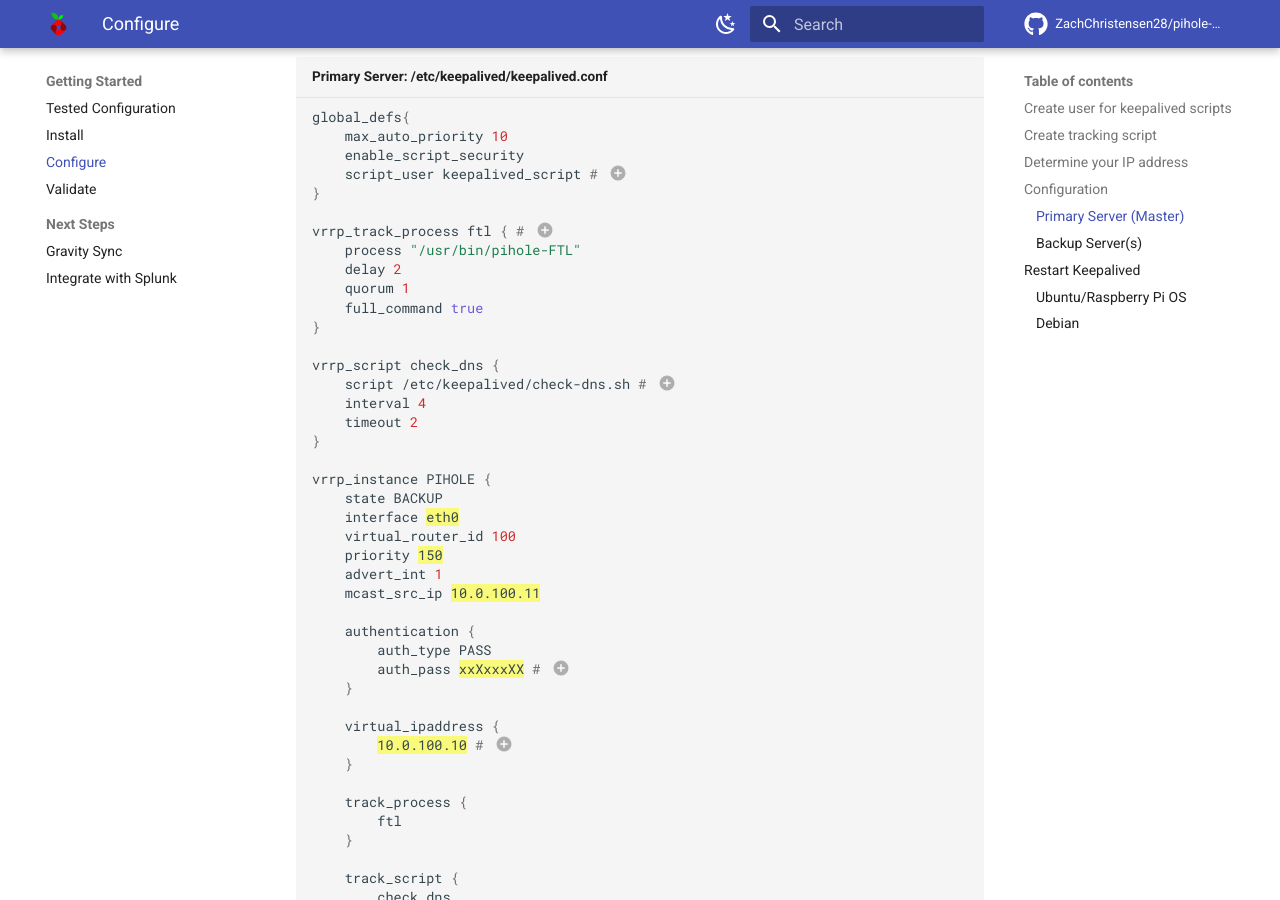
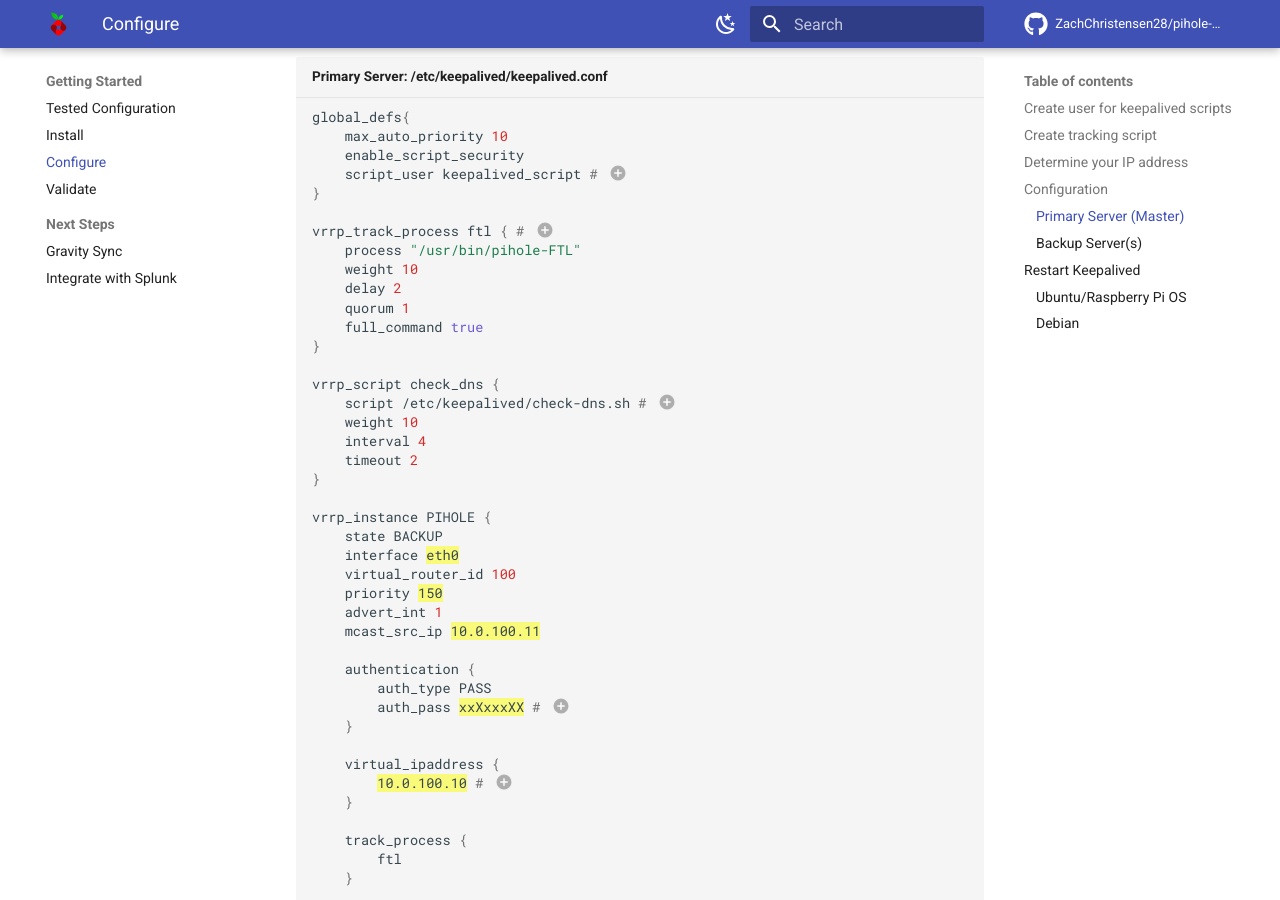
Before and after one commit to ZachChristensen28/pihole-keepalived, an MkDocs documentation site: the page built from docs/getting-started/configure-keepalived.md, in a window 1280 px wide and 900 px high, scrolled down 2425 px. Built offline with MkDocs 1.6.1 and Material for MkDocs 9.7.7, drawn with Linux system fonts in a browser that asks for light colours; comment, search, counter and statistics services are not loaded; the version menu is left out.

Commit message:
adding weight
Signed-off-by: Zach Christensen <23529374+ZachChristensen28@users.noreply.github.com>

```diff
--- a/docs/getting-started/configure-keepalived.md
+++ b/docs/getting-started/configure-keepalived.md
@@ -95,6 +95,7 @@ global_defs{
 
 vrrp_track_process ftl { # (4)
     process "/usr/bin/pihole-FTL"
+    weight 10
     delay 2
     quorum 1
     full_command true
@@ -102,6 +103,7 @@ vrrp_track_process ftl { # (4)
 
 vrrp_script check_dns {
     script /etc/keepalived/check-dns.sh # (5)
+    weight 10
     interval 4
     timeout 2
 }
@@ -161,6 +163,7 @@ global_defs{
 
 vrrp_track_process ftl { # (4)
     process "/usr/bin/pihole-FTL"
+    weight 10
     delay 2
     quorum 1
     full_command true
@@ -168,6 +171,7 @@ vrrp_track_process ftl { # (4)
 
 vrrp_script check_dns {
     script /etc/keepalived/check-dns.sh # (5)
+    weight 10
     interval 4
     timeout 2
 }
```
